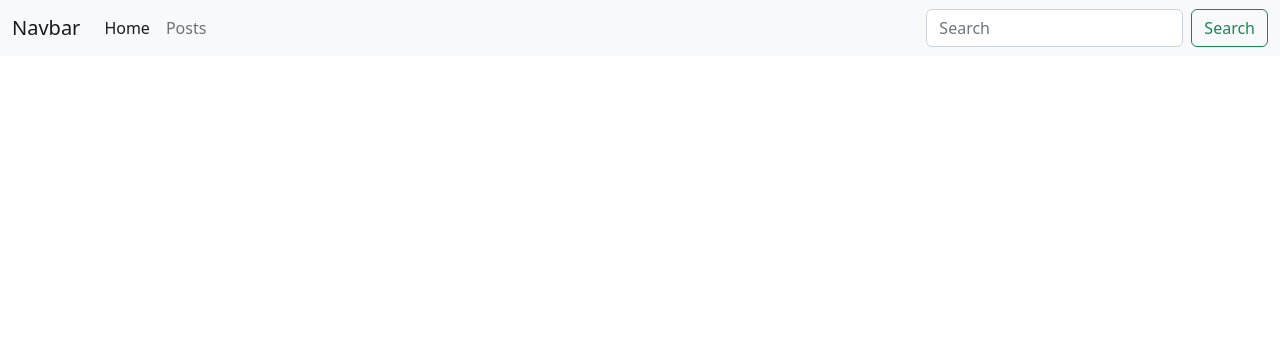
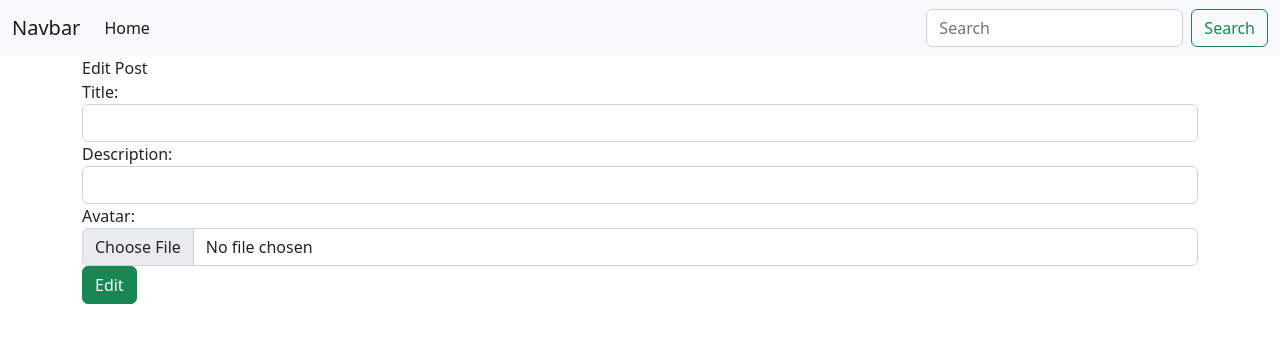
Before and after one commit to demo-projects-prachiti/rest_api, a React (Create React App) app in the folder post_app/: page /editpost/1 in a window 1280 px wide. Shown: the top 342 px of the page. Built offline with nearby package versions, Linux system fonts and the light colour scheme; no server answers.

Commit message:
Added component for post edit and added delete post button

```diff
--- a/post_app/package.json
+++ b/post_app/package.json
@@ -9,11 +9,13 @@
     "@testing-library/user-event": "^13.5.0",
     "axios": "^1.3.1",
     "bootstrap": "^5.2.3",
+    "formik": "^2.2.9",
     "react": "^18.2.0",
     "react-dom": "^18.2.0",
     "react-router-dom": "^6.8.0",
     "react-scripts": "5.0.1",
-    "web-vitals": "^2.1.4"
+    "web-vitals": "^2.1.4",
+    "yup": "^0.32.11"
   },
   "scripts": {
     "start": "PORT=4000 react-scripts start",
--- a/post_app/src/App.js
+++ b/post_app/src/App.js
@@ -6,6 +6,7 @@ import AddPost from './components/AddPost';
 import Navbar from './components/Navbar';
 import SignUp from './components/SignUp';
 import SignIn from './components/SignIn';
+import EditPost from './components/EditPost';
 
 function App() {
   return (
@@ -18,6 +19,7 @@ function App() {
           <Route path="/posts" element={<Post />} />
           <Route path="/addpost" element={<AddPost />} />
           <Route path="/signup" element={<SignUp/>} />
+          <Route path="/editpost/:id" element={<EditPost/>} />
         </Routes>
       </Router>
     </div>
--- a/post_app/src/components/AddPost.js
+++ b/post_app/src/components/AddPost.js
@@ -1,26 +1,26 @@
-import React,{useState} from 'react'
+import React, { useState } from 'react'
 import axios from 'axios';
 import { useNavigate } from 'react-router-dom';
 
 export default function AddPost() {
-    let [state,setState]=useState({title:'',description:'',avatar:''})
-    const token = 'eyJhbGciOiJIUzI1NiJ9.eyJzdWIiOiIzIiwic2NwIjoidXNlciIsImF1ZCI6bnVsbCwiaWF0IjoxNjc1MTU0MjQwLCJleHAiOjE2NzY0NTAyNDAsImp0aSI6Ijg5MjZlZmZhLTU0N2YtNDFkNy1hMjRlLWE2MWU4Yzg0NDc0NSJ9.sujoyJZe9wwZhfWX0OEVHtE-kCi4K1raxs0o7hYKo0Y'
-    const navigate=useNavigate();
-    const handler=(event)=>{
-        const {name,value}=event.target;
-        setState({...state,[name]:value})
+    let [state, setState] = useState({ title: '', description: '', avatar: '' })
+    const navigate = useNavigate();
+    const handler = (event) => {
+        const { name, value } = event.target;
+        setState({ ...state, [name]: value })
     }
-    const postData=(event)=>{
+    const postData = (event) => {
         event.preventDefault();
-        console.log(state)
-        axios.post('http://localhost:3000/api/v1/posts',state,{ headers: { Authorization: `Bearer ${token}`} })
-        .then(res=>{
-            alert("Resonpse added")
-            if(res.data){
-                alert("Post added");
-                navigate("/")
+        console.log("State params"+state)
+        axios.post('http://localhost:3000/api/v1/posts', { post:state}, { headers: { Authorization: `${localStorage.getItem('Token')}`,"Content-Type":"multipart/form-data" } })
+            .then(res => {
+                if (res.data) {
+                    navigate("/posts")
                 }
             })
+    }
+    const fileHandler=(event)=>{
+        setState((prev) => ({ ...prev, avatar: event.target.files[0] }))
     }
     return (
         <div className="container">Add Post
@@ -35,7 +35,7 @@ export default function AddPost() {
                 </div>
                 <div className='form-group'>
                     <label>Avatar:</label>
-                <input type="file" name="avatar" className="form-control" onChange={handler}></input>
+                    <input type="file" name="avatar" className="form-control" onChange={fileHandler}></input>
                 </div>
                 <input type="submit" value="Add" className='btn btn-success'></input>
             </form>
--- a/post_app/src/components/EditPost.js
+++ b/post_app/src/components/EditPost.js
@@ -1,20 +1,52 @@
-import React from 'react'
+import React, { useEffect, useState } from 'react'
+import axios from 'axios';
+import { useNavigate } from 'react-router-dom';
+import { useParams } from 'react-router-dom';
 
 export default function EditPost() {
+    let [state, setState] = useState({ title: '', description: '', avatar: '' })
+    let { id } = useParams();
+    const API_URL = "http://localhost:3000/api/v1/posts"
+    const navigate = useNavigate();
+    const handler = (event) => {
+        const { name, value } = event.target;
+        setState({ ...state, [name]: value })
+    }
+    const postData = (event) => {
+        event.preventDefault();
+        axios.put(`${API_URL}/${id}`, state, { headers: { Authorization: `${localStorage.getItem('Token')}` } })
+            .then(res => {
+                if (res.data) {
+                    navigate("/posts")
+                }
+            })
+    }
+    useEffect(() => {
+        axios.get(`${API_URL}/${id}`,{ headers: { Authorization: `${localStorage.getItem('Token')}` } })
+            .then(res => {
+                if (res.data) {
+                    setState(res.data);
+                }
+            })
+
+    }, [])
 
     return (
-        <div className='container'>
-            <h2>Edit Post</h2>
+        <div className="container">Edit Post
             <form onSubmit={postData}>
                 <div className='form-group'>
-                    <label>Title</label>
-                    <input type="text" name="title" className='form-control' value={state.name} onChange={handler} />
+                    <label>Title:</label>
+                    <input type="text" name="title" className="form-control" value={state.title} onChange={handler}></input>
                 </div>
                 <div className='form-group'>
-                    <label>Description</label>
-                    <input type="text" name="description" className='form-control' value={state.price} onChange={handler} />
+                    <label>Description:</label>
+                    <input type="text" name="description" className="form-control" value={state.description} onChange={handler}></input>
                 </div>
-                <input type="submit" value="Edit" className='btn btn-success' />
+                <div className='form-group'>
+                    <label>Avatar:</label>
+                    <input type="file" name="avatar" className="form-control" ></input>
+                </div>
+                <input type="submit" value="Edit" className='btn btn-success'></input>
             </form>
         </div>
     )
--- a/post_app/src/components/Navbar.js
+++ b/post_app/src/components/Navbar.js
@@ -8,11 +8,8 @@ export default function Navbar() {
   const authToken = localStorage.getItem('Token');
   const signout = (event) => {
     event.preventDefault();
-    console.log("inside signout");
-    console.log(`Bearer ${localStorage.getItem('Token')}`);
     axios.delete('http://localhost:3000/users/sign_out', { headers: { Authorization: `${localStorage.getItem('Token')}` } })
       .then(res => {
-        alert("signed out")
         if (res.data) {
           localStorage.removeItem('Token');
           navigate("/")
@@ -31,22 +28,8 @@ export default function Navbar() {
             <li className="nav-item">
               <a className="nav-link active" aria-current="page" href="#">Home</a>
             </li>
-            <li className="nav-item">
+            {/* <li className="nav-item">
               <Link to="/posts" className='nav-link'>Posts</Link>
-            </li>
-            {/* <li className="nav-item dropdown">
-              <a className="nav-link dropdown-toggle" href="#" id="navbarDropdown" role="button" data-bs-toggle="dropdown" aria-expanded="false">
-                Dropdown
-              </a> */}
-              {/* <ul className="dropdown-menu" aria-labelledby="navbarDropdown">
-                <li><a className="dropdown-item" href="#">Action</a></li>
-                <li><a className="dropdown-item" href="#">Another action</a></li>
-                <li><hr className="dropdown-divider" /></li>
-                <li><a className="dropdown-item" href="#">Something else here</a></li>
-              </ul> */}
-            {/* </li> */}
-            {/* <li className="nav-item">
-              <a className="nav-link disabled" href="#" tabindex="-1" aria-disabled="true">Disabled</a>
             </li> */}
             {authToken &&
               <li className="nav-item">
--- a/post_app/src/components/SignIn.js
+++ b/post_app/src/components/SignIn.js
@@ -1,51 +1,65 @@
-import React, { useState } from 'react'
+import React, { useState, useEffect } from 'react'
 import axios from 'axios';
 import { useNavigate } from 'react-router-dom';
 import { Link } from 'react-router-dom';
 
 export default function SignIn() {
-    let [user, setUser] = useState({ email: '', password: '' })
+    const [user, setUser] = useState({ email: '', password: '' })
+    const [error, setError] = useState([]);
     const navigate = useNavigate();
     const handler = (event) => {
         const { name, value } = event.target;
         setUser({ ...user, [name]: value })
     }
+
     const userData = (event) => {
-        // let hasError=false
-        if (user.email == ""){
-            return false;
+        event.preventDefault();
+        const codes = []
+        // const emailRegex = /\A[^@\s]+@[^@\s]+\z/;
+        if (user.email == "") {
+            codes.push('Email is required')
         }
-        event.preventDefault();
-        console.log(user)
-        axios.post("http://localhost:3000/users/sign_in", {user})
+        // else if (!(user.email).match(emailRegex)) {
+        //     codes.push('Email is not in the format.')
+        // }
+        if (user.password == "") {
+            codes.push('Password is required')
+        }
+        else if ((user.password).length > 128 || (user.password).length < 6) {
+            codes.push('Password must be between 6 to 128')
+        }
+        if (codes.length === 0) {
+            axios.post("http://localhost:3000/users/sign_in", { user })
                 .then(res => {
-                console.log("Response Header" + res.headers)
                     localStorage.setItem('Token', res.headers.authorization);
                     if (res.data) {
                         alert("User Signed in");
                         navigate("/posts")
                     }
                 })
+
+
         }
-    const isDisabled=()=>{
-        console.log("userdata inside isdisabled"+userData);
-
+        setError(codes);
     }
     return (
         <div className="container mx-auto" style={{ width: "400px" }}>
             <h2>Sign In</h2>
+            {error.length !== 0 && error.map((err) => (
+                <div key={err}>{err}</div>
+            ))}
             <form onSubmit={userData}>
                 <div className='form-group'>
                     <label>Email:</label>
-                    <input type="text" name="email" className="form-control" onChange={handler} ></input>
+                    <input type="text" name="email" className="form-control" onChange={handler} value={user.email} ></input>
                 </div>
                 <div className='form-group'>
                     <label>Password:</label>
-                    <input type="text" name="password" className="form-control" onChange={handler} ></input>
+                    <input type="text" name="password" className="form-control" onChange={handler} value={user.password}  ></input>
                 </div>
-                <br/>
+                <br />
                 <div className='form-group'>
-                    <input type="submit" value="Sign in" className='btn btn-success' disabled={isDisabled}></input>
+                    <input type="submit" value="Sign in" className='btn btn-success' ></input>
                 </div>
             </form >
             <Link to="/signup">Sign Up</Link>
```
Also changed, not shown: post_app/src/components/Post.js (+14 -6 lines), post_app/src/components/SignUp.js (+18 -1 lines), 1 other file (tests, documents, lock files or other folders). Lines whose indentation alone changed are shown as unchanged.
